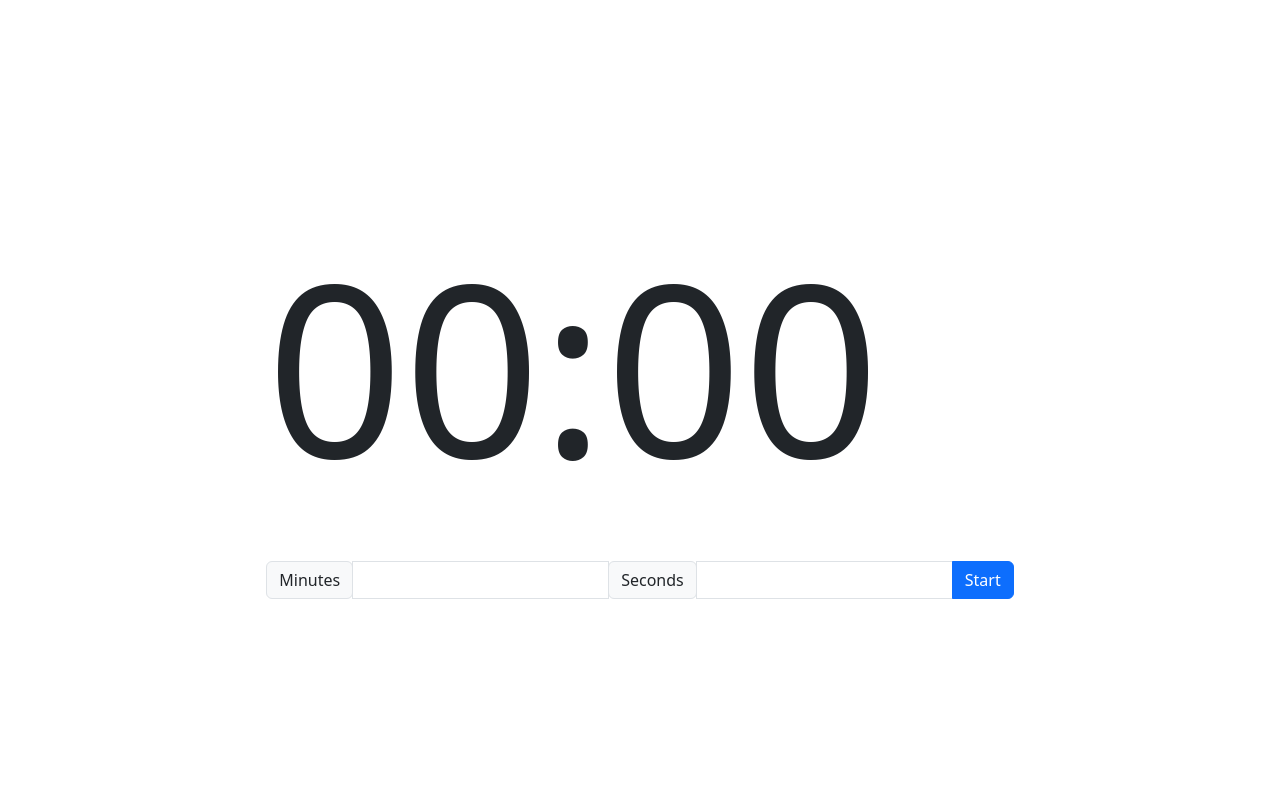
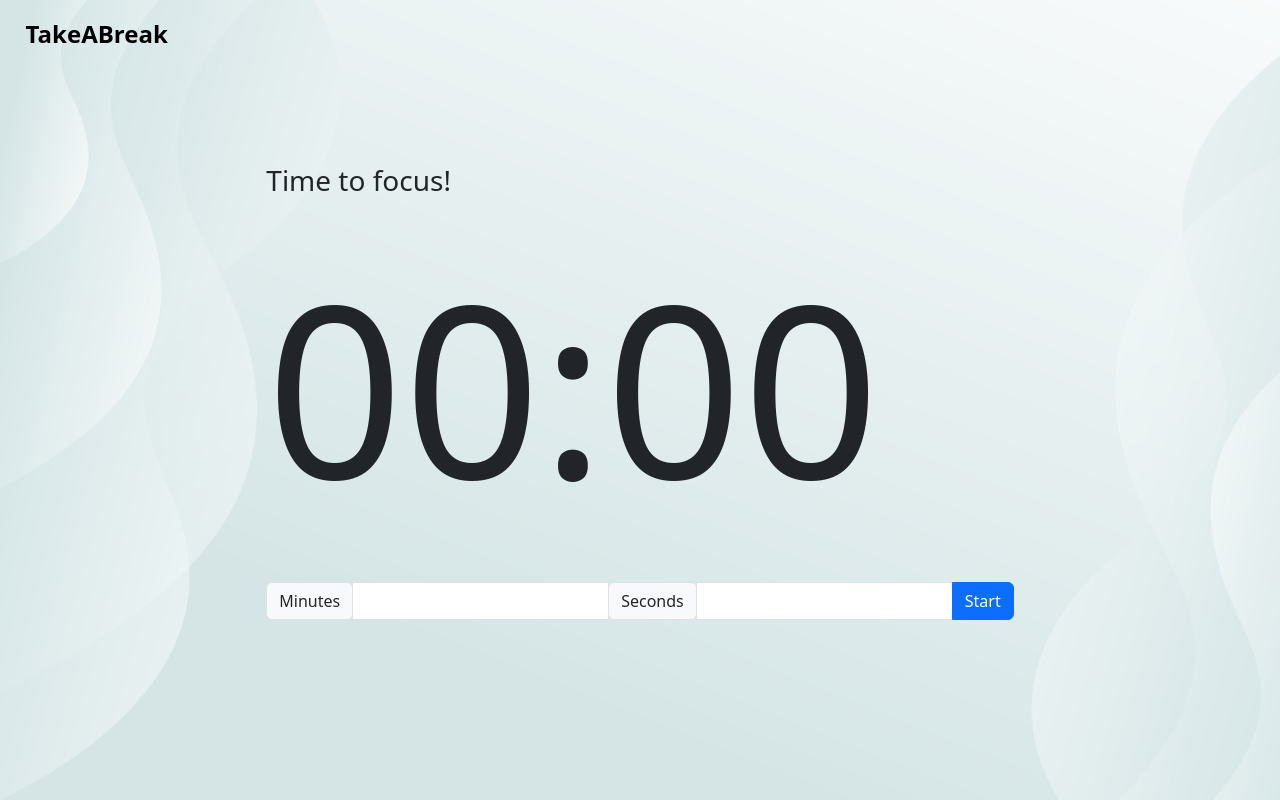
Before and after one commit to rkwan05/TakeABreak, a Flask app: page / in a window 1280 px wide. Run offline with Flask 3, Linux system fonts and the light colour scheme; data comes from the database, SQL or seed files in the repository.

Commit message:
UI background, title

```diff
--- a/static/css/style.css
+++ b/static/css/style.css
@@ -3,10 +3,11 @@
     width: 30rem;
     height: 20rem;
     display: none;
+    outline: none;
 }
 
 #timer {
-    font-size: 15rem;
+    font-size: 30vh;
 }
 
 /* #cardHolder {
@@ -26,6 +27,12 @@ body {
     align-items: center;
     display: flex;
     justify-content: center;
+    background-image: url('../img/bkg3.jpg');
+    background-repeat: no-repeat;
+    background-size: cover;
+
+
+
 }
 
 .content {
@@ -41,7 +48,8 @@ body {
 #another {
     position: absolute;
     bottom: 5%;
-    background-color:gold;
+    background-color: dodgerblue;
+    color: white;
 }
 
 #finished {
@@ -57,3 +65,25 @@ body {
 .card-text {
     font-size: 2rem;
 }
+
+#minInput,
+#secInput {
+    width: 5%;
+}
+
+.navigation {
+    position: absolute;
+    top: 2%;
+    left: 2%;
+}
+
+.navigation a {
+    text-decoration: none;
+    font-size: x-large;
+    font-weight: bold;
+    color: black;
+}
+
+.navigation a:hover {
+    color: cadetblue;
+}
--- a/templates/home.html
+++ b/templates/home.html
@@ -1,4 +1,5 @@
 <!doctype html>
+
 <html lang="en">
 
 <head>
@@ -11,6 +12,8 @@
 </head>
 
 <body>
+    {% extends "navigation.html" %}
+    {% block content %}
     {% with messages = get_flashed_messages(with_categories = True) %}
     {% if messages %}
     <ul class=flashes>
@@ -37,6 +40,7 @@
     <div class="content d-flex justify-content-center">
         <p>{{ card('Text') }}</p>
         <div id="timerDiv">
+            <h3 id="">Time to focus!</h3>
             <p id="timer">00:00</p>
             <div class="input-group mb-3">
                 <div class="input-group-prepend">
@@ -57,10 +61,11 @@
 
     </div>
 
-
 </body>
 
 
 </html>
 
 <script src="../static/js/script.js"></script>
+
+{% endblock %}
--- /dev/null
+++ b/templates/navigation.html
@@ -0,0 +1,5 @@
+<div class="navigation">
+    <a href="/">TakeABreak</a>
+</div>
+{% block content %}
+{% endblock %}
```
Also changed, not shown: instructions.txt (added), static/img/bkg1.jpeg (added), static/img/bkg2.jpeg (added), static/img/bkg3.jpg (added), 2 other files.
